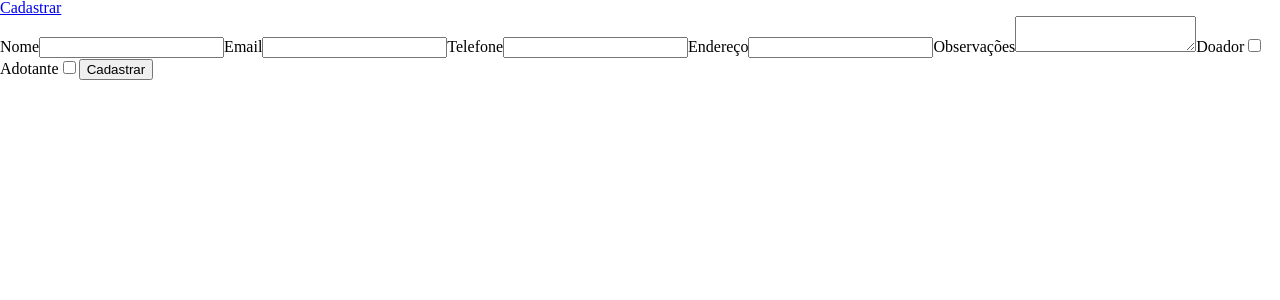
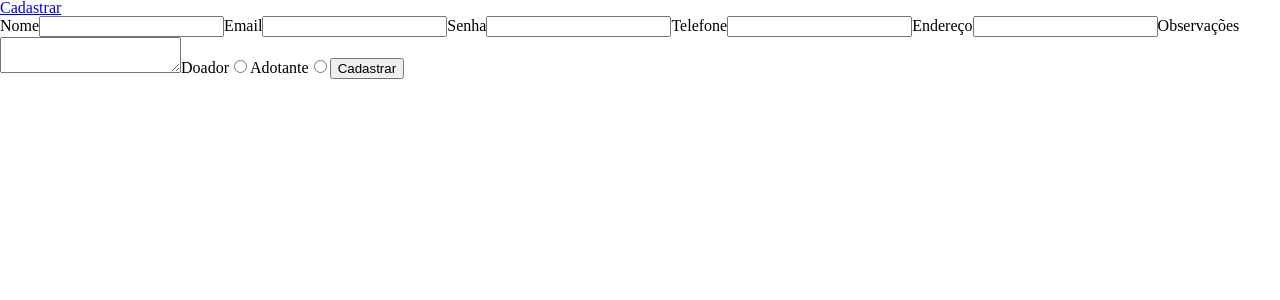
Before and after one commit to fernandochi/Adote_um_humano, a React (Create React App) app: page /register in a window 1280 px wide. Shown: the top 300 px of the page. Built offline with nearby package versions, Linux system fonts and the light colour scheme.

Commit message:
fix: fixing the input checkbox to radio

```diff
--- a/src/pages/Register/index.js
+++ b/src/pages/Register/index.js
@@ -9,15 +9,23 @@ const RegisterUser = () => {
       .matches(/^[a-zA-Z\s]+$/, "Campo deve conter apenas letras")
       .required("Campo obrigatório"),
     email: yup.string().email("Email inválido").required("Campo obrigatório"),
+    password: yup
+      .string()
+      .min(6, "Campo com no mínimo 6 caracteres")
+      .matches(
+        /^((?=.*[!@#$%^&*()\-_=+{};:,<.>]){1})(?=.*\d)((?=.*[a-z]){1})((?=.*[A-Z]){1}).*$/,
+        "Campo deve conter pelo menos uma letra maiúscula, um caracter especial e um número."
+      )
+      .required("Campo obrigatório"),
     contact: yup
       .number()
       .integer("Deve ser um número inteiro")
       .positive("Não deve ser um número negativo")
+      .typeError("Deve conter um número")
       .required("Campo obrigatório"),
     address: yup.string().required("Campo obrigatório"),
     comments: yup.string(),
-    donor: yup.bool(),
-    adopter: yup.bool(),
+    typeOfUser: yup.string().oneOf(["donor", "adopter"]).required(),
   });
 
   const { register, handleSubmit, errors } = useForm({
@@ -37,6 +45,9 @@ const RegisterUser = () => {
         <label htmlFor="email">Email</label>
         <input name="email" ref={register} />
         <span>{errors.email?.message}</span>
+        <label htmlFor="password">Senha</label>
+        <input name="password" type="password" ref={register} />
+        <span>{errors.password?.message}</span>
         <label htmlFor="contact">Telefone</label>
         <input name="contact" ref={register} />
         <span>{errors.contact?.message}</span>
@@ -46,10 +57,10 @@ const RegisterUser = () => {
         <label htmlFor="comments">Observações</label>
         <textarea name="comments" ref={register} />
         <span>{errors.comments?.message}</span>
-        <label htmlFor="donor">Doador</label>
-        <input type="checkbox" name="donor" ref={register} />
-        <label htmlFor="adopter">Adotante</label>
-        <input type="checkbox" name="adopter" ref={register} />
+        <label htmlFor="typeOfUser">Doador</label>
+        <input type="radio" name="typeOfUser" value="donor" ref={register} />
+        <label htmlFor="typeOfUser">Adotante</label>
+        <input type="radio" name="typeOfUser" value="adopter" ref={register} />
         <button type="submit">Cadastrar</button>
       </form>
     </div>
```
Also changed, not shown: 1 other file (tests, documents, lock files or other folders).
